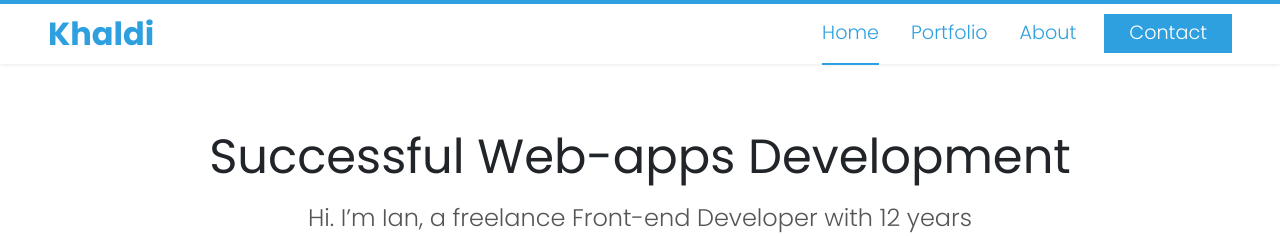
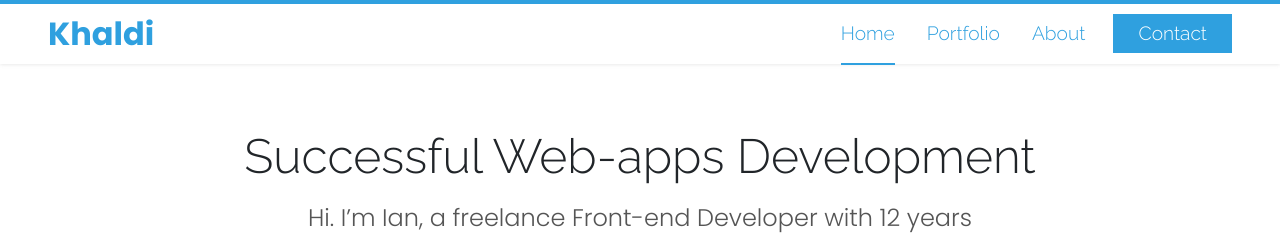
Before and after one commit to devkhaldi/portfolio, a React (Create React App) app: page / in a window 1280 px wide. Shown: the top 236 px of the page. Built offline with nearby package versions, Linux system fonts and the light colour scheme.

Commit message:
Fix Nav and text font

```diff
--- a/src/components/Navbar.css
+++ b/src/components/Navbar.css
@@ -30,6 +30,7 @@ nav .logo-container a {
 nav .nav-items {
   display: flex;
   margin-left: auto;
+  font-family: 'Raleway', sans-serif;
 }
 nav .nav-items .nav-item {
   display: block;
--- a/src/home/Hero.css
+++ b/src/home/Hero.css
@@ -12,6 +12,7 @@
   font-weight: 400;
   font-size: 3rem;
   margin-bottom: 1rem;
+  font-family: 'Raleway', sans-serif;
 }
 .hero .hero-text p {
   color: #555555;
```
